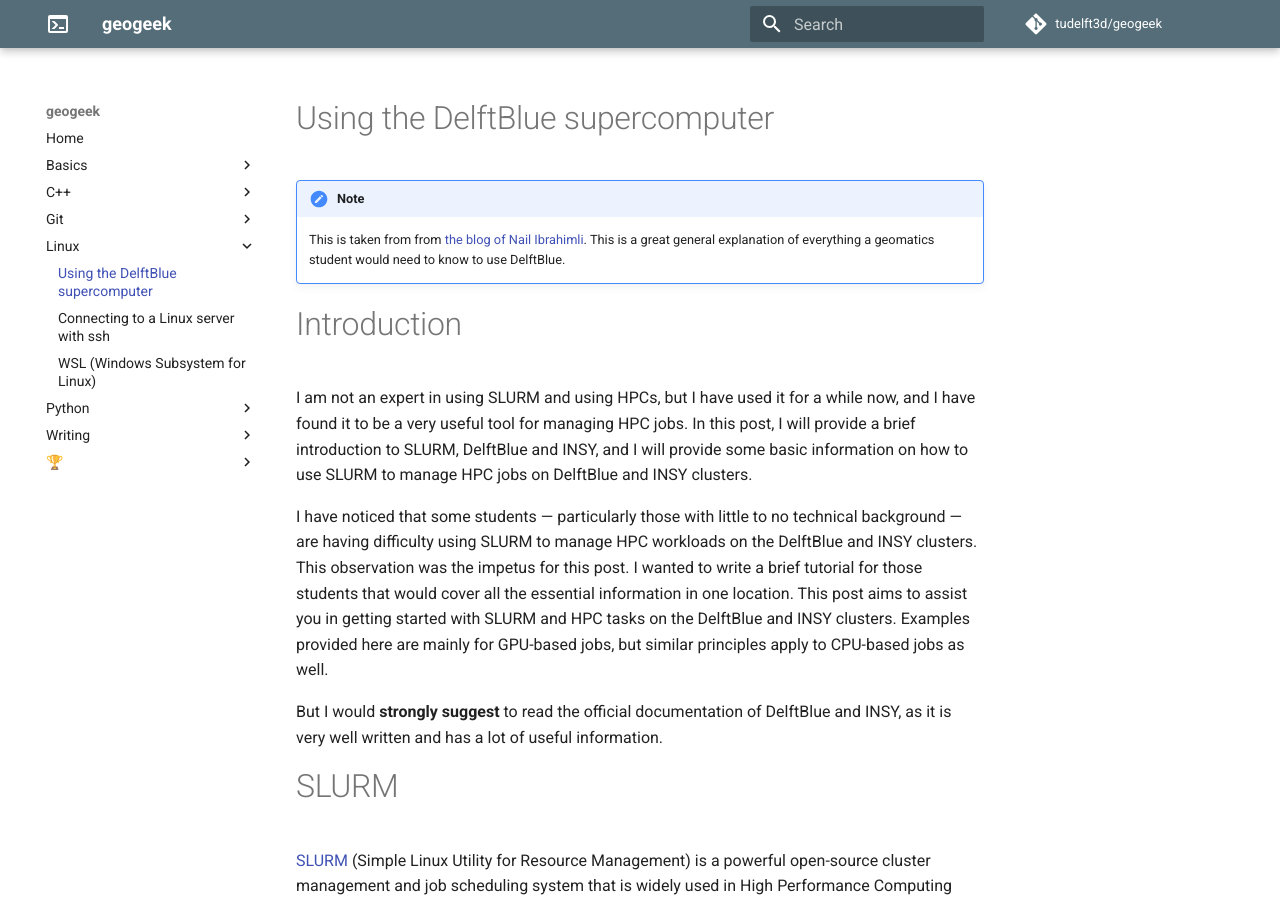
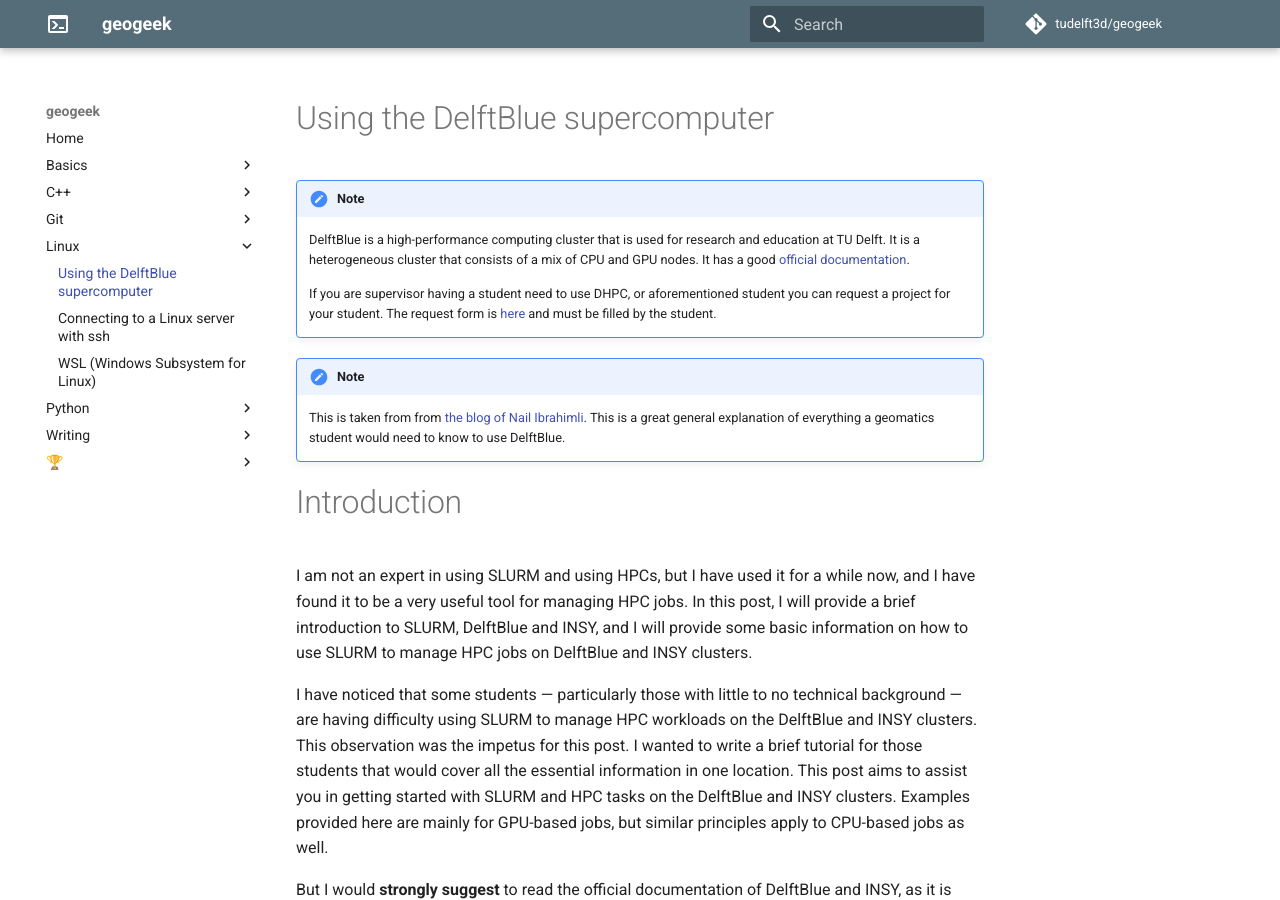
Before and after one commit to tudelft3d/geogeeks, an MkDocs documentation site: the page built from docs/linux/delftblue.md, in a window 1280 px wide and 900 px high. Built offline with MkDocs 1.6.1 and Material for MkDocs 9.7.7, drawn with Linux system fonts in a browser that asks for light colours; comment, search, counter and statistics services are not loaded; some of the changed text lies outside the part shown.

Commit message:
Put the definition of DelftBlue at first with link to form request

````diff
--- a/docs/linux/delftblue.md
+++ b/docs/linux/delftblue.md
@@ -1,4 +1,11 @@
 # Using the DelftBlue supercomputer
+
+
+!!! note
+
+    DelftBlue is a high-performance computing cluster that is used for research and education at TU Delft. It is a heterogeneous cluster that consists of a mix of CPU and GPU nodes. It has a good [official documentation](https://doc.dhpc.tudelft.nl/delftblue/).
+
+    If you are supervisor having a student need to use DHPC, or aforementioned student you can request a project for your student. The request form is [here](https://tudelft.topdesk.net/tas/public/ssp/content/detail/service?unid=b7e2b7b46ac94cf688c21761aa324fc1&from=fb47dc4a-d699-45e5-be24-65086929391d) and must be filled by the student.
 
 !!! note
 
@@ -65,7 +66,7 @@
 ssh <netid>@login.delftblue.tudelft.nl
 ```
 
-### Data transfer
+## Data transfer
 
 - SCP (Secure Copy) <sub><sup>*Common choice*</sup></sub> <br>
     Using the `scp` command, you can copy files to and from DelftBlue. Here are some examples of using the scp command:
````
Also changed, not shown: other parts of docs/linux/delftblue.md (+1 -7 lines).
